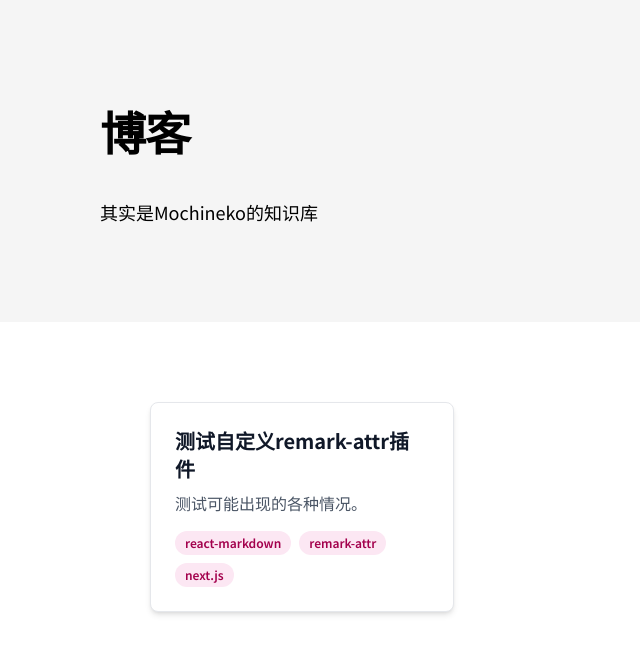
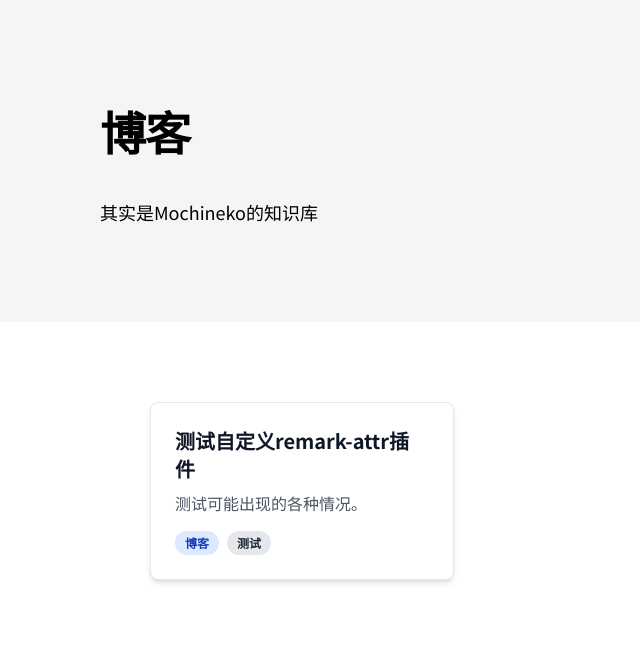
Before and after one commit to littlebearbug/mochineko, a Next.js app: page / in a window 1280 px wide. Shown: the top 654 px of the page, without its empty margins (0-640 px from the left). Built offline with nearby package versions, Linux system fonts and the light colour scheme.

Commit message:
feat: 添加分类

```diff
--- a/src/app/sections/BlogCards/index.tsx
+++ b/src/app/sections/BlogCards/index.tsx
@@ -2,15 +2,14 @@ import Section from '@/components/Section';
 import { PostMeta } from '@/lib/posts';
 import Link from 'next/link';
 
-const tagColorMap: { [key: string]: string } = {
-  react: 'bg-blue-100 text-blue-800 dark:bg-blue-900 dark:text-blue-300',
-  nextjs: 'bg-gray-200 text-gray-800 dark:bg-gray-700 dark:text-gray-300',
-  typescript: 'bg-sky-100 text-sky-800 dark:bg-sky-900 dark:text-sky-300',
-  javascript:
-    'bg-yellow-100 text-yellow-800 dark:bg-yellow-900 dark:text-yellow-300',
-  css: 'bg-indigo-100 text-indigo-800 dark:bg-indigo-900 dark:text-indigo-300',
-  default: 'bg-pink-100 text-pink-800 dark:bg-pink-900 dark:text-pink-300',
-};
+const categoryColor = [
+  'bg-blue-100 text-blue-800 dark:bg-blue-900 dark:text-blue-300',
+  'bg-gray-200 text-gray-800 dark:bg-gray-700 dark:text-gray-300',
+  'bg-sky-100 text-sky-800 dark:bg-sky-900 dark:text-sky-300',
+  'bg-yellow-100 text-yellow-800 dark:bg-yellow-900 dark:text-yellow-300',
+  'bg-indigo-100 text-indigo-800 dark:bg-indigo-900 dark:text-indigo-300',
+  'bg-pink-100 text-pink-800 dark:bg-pink-900 dark:text-pink-300',
+];
 
 const BlogCard = ({ post }: { post: PostMeta }) => {
   return (
@@ -26,17 +25,16 @@ const BlogCard = ({ post }: { post: PostMeta }) => {
         {post.description}
       </p>
 
-      {post.tags && (
+      {post.categories && (
         <div className="flex flex-wrap gap-2 mt-auto">
-          {post.tags.map((tag) => {
-            const colorClass =
-              tagColorMap[tag.toLowerCase()] || tagColorMap.default;
+          {post.categories.map((category, index) => {
+            const colorClass = categoryColor[index];
             return (
               <span
-                key={tag}
+                key={category}
                 className={`text-xs font-semibold px-2.5 py-1 rounded-full ${colorClass}`}
               >
-                {tag}
+                {category}
               </span>
             );
           })}
--- a/src/postsData/remark-attr.md
+++ b/src/postsData/remark-attr.md
@@ -4,6 +4,7 @@ date: '2025-08-02'
 author: 'Bearbug'
 description: '测试可能出现的各种情况。'
 tags: ['react-markdown', 'remark-attr', 'next.js']
+categories: ['博客', '测试']
 draft: false
 ---
 
```
